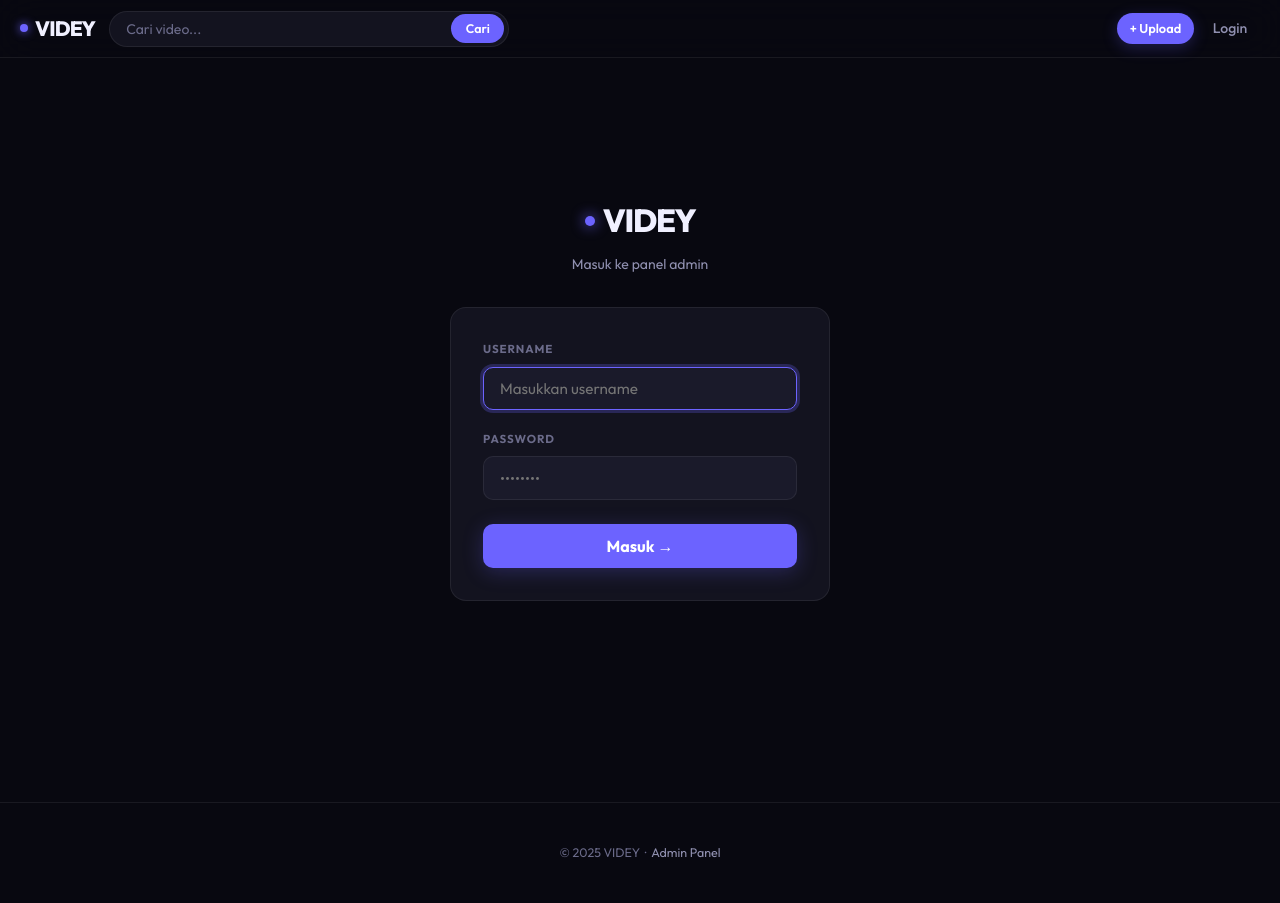
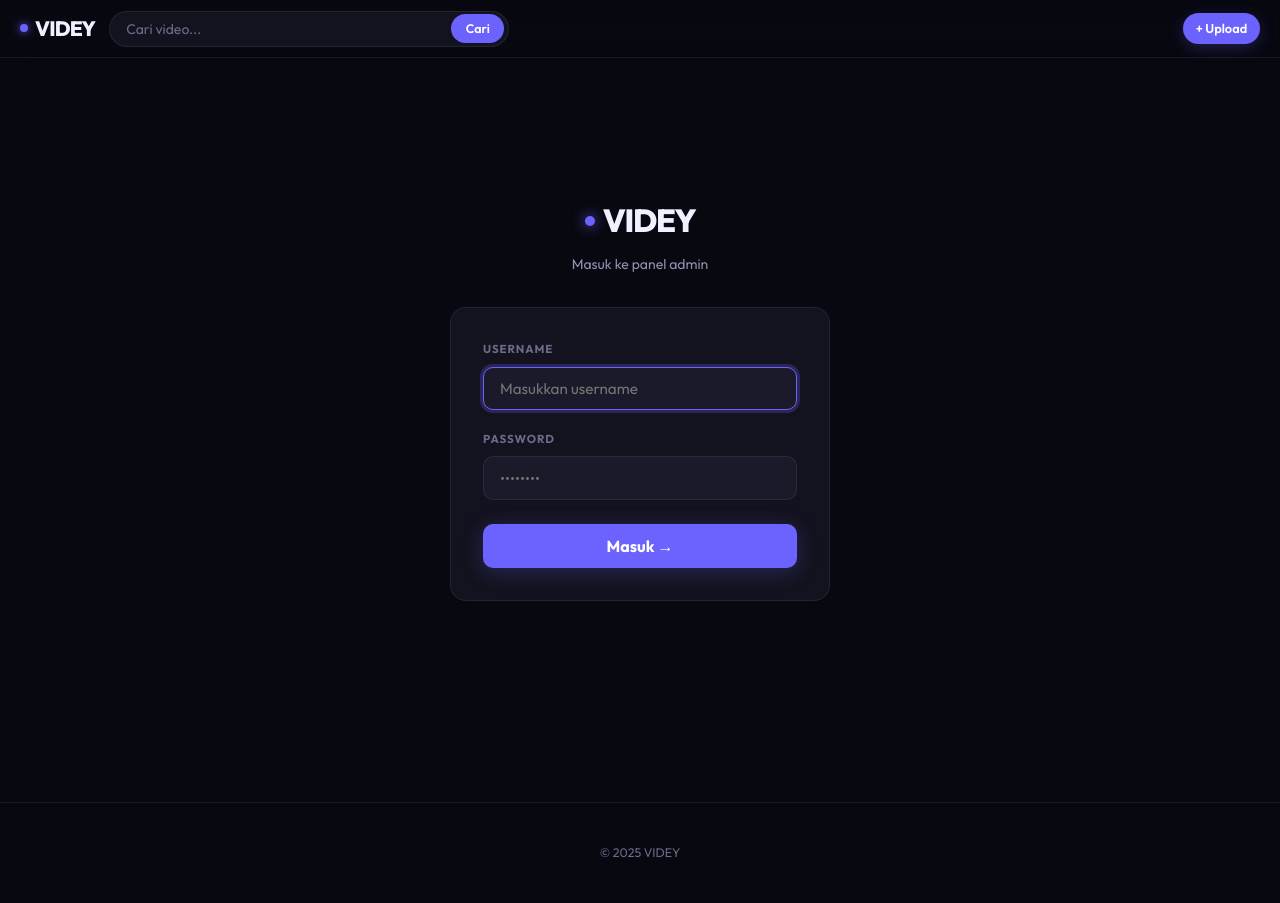
Before and after one commit to RMBLOGG/videy, a Flask app: page /admin/login in a window 1280 px wide. Run offline with Flask 3, Linux system fonts and the light colour scheme; some libraries are stand-ins or nearby versions.

Commit message:
Add files via upload

```diff
--- a/templates/base.html
+++ b/templates/base.html
@@ -111,7 +111,6 @@
         <a href="{{ url_for('admin_logout') }}" class="nav-link">Keluar</a>
       {% else %}
         <a href="{{ url_for('public_upload') }}" class="btn btn-primary btn-sm">+ Upload</a>
-        <a href="{{ url_for('admin_login') }}" class="nav-link">Login</a>
       {% endif %}
     </div>
   </nav>
@@ -129,7 +128,7 @@
   {% block content %}{% endblock %}
 
   <footer>
-    <p>© 2025 VIDEY &nbsp;·&nbsp; <a href="{{ url_for('admin_login') }}">Admin Panel</a></p>
+    <p>© 2025 VIDEY</p>
   </footer>
   <script>
     function toggleSearch(){
```
